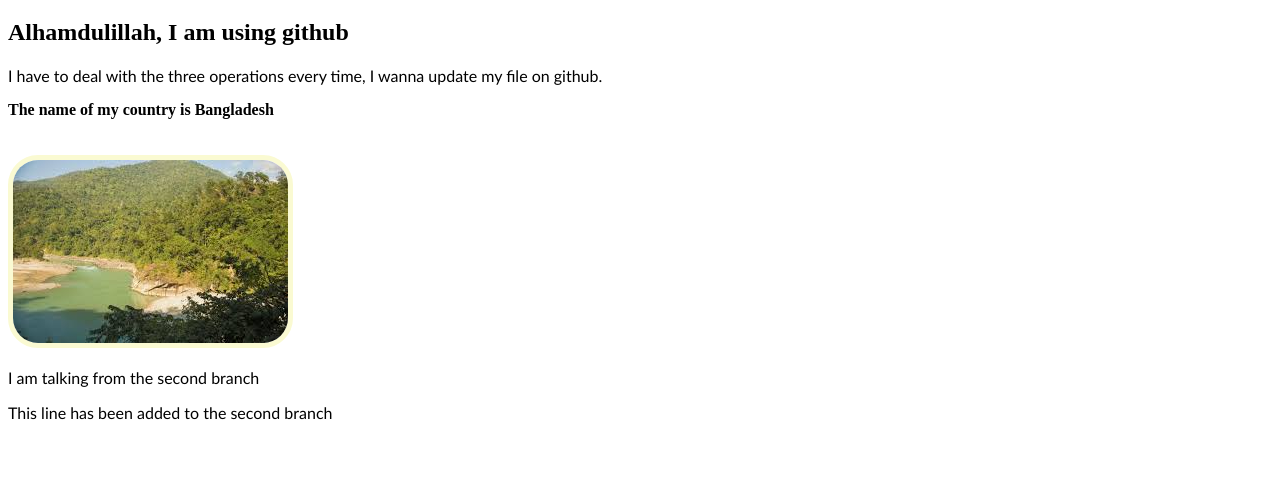
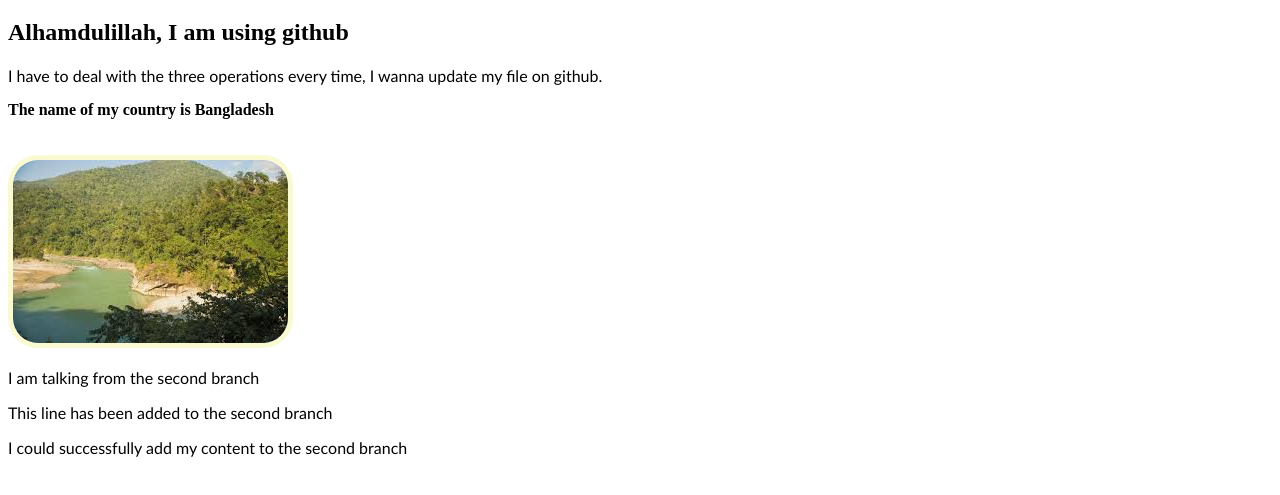
Before and after one commit to mobasser2032/my-first-website, a plain HTML site: page index.html in a window 1280 px wide. Shown: the part 101-596 px from the top of the page. Drawn offline with Linux system fonts and the light colour scheme.

Commit message:
The new branch

```diff
--- a/index.html
+++ b/index.html
@@ -27,5 +27,6 @@
    <img src="images.jpg" title="Bangladesh"alt="Natural Beauty of Bangladesh">
    <p>I am talking from the second branch</p>
    <p>This line has been added to the second branch</p>
+   <p>I could successfully add my content to the second branch</p>
 </body>
 </html>
```
